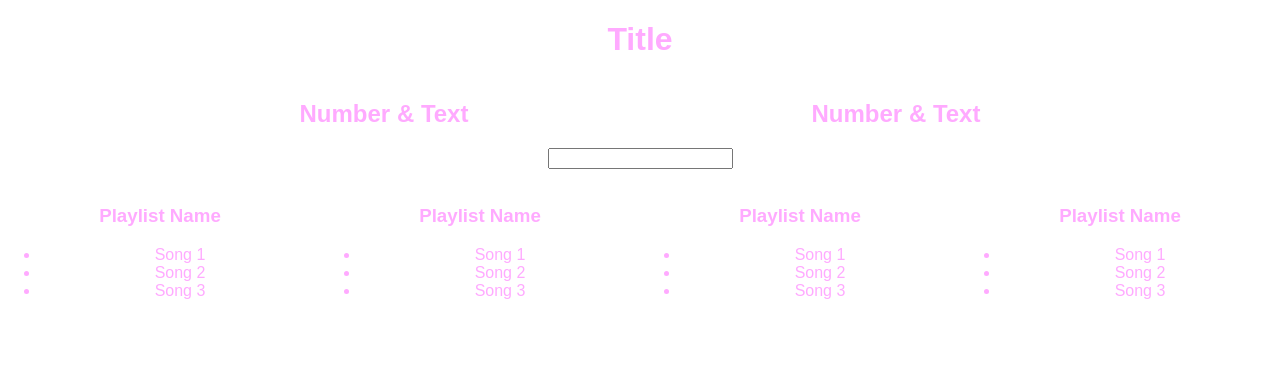
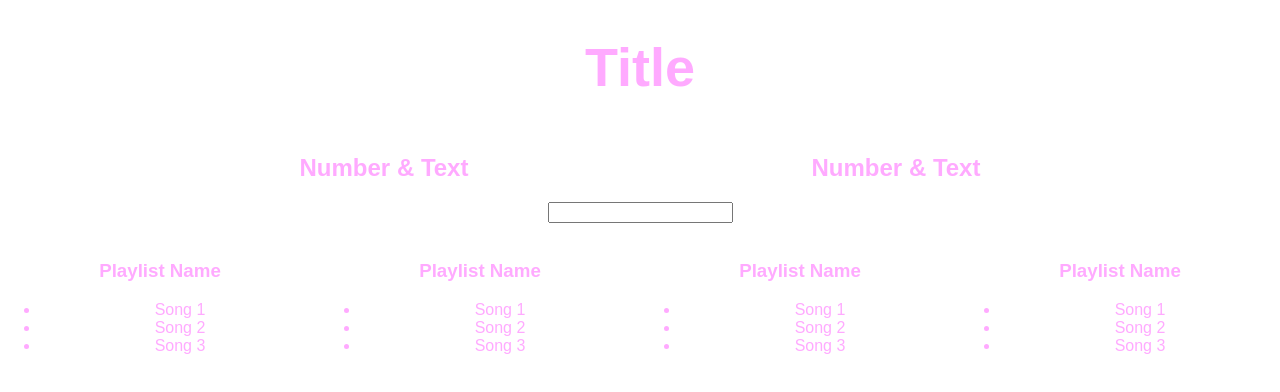
Before and after one commit to juaning/spotify-playlist, a React (Create React App) app: page / in a window 1280 px wide. Shown: the top 392 px of the page. Built offline with nearby package versions, Linux system fonts and the light colour scheme.

Commit message:
Clean up stuff

```diff
--- a/src/App.css
+++ b/src/App.css
@@ -1,28 +1,3 @@
 .App {
   text-align: center;
 }
-
-.App-logo {
-  animation: App-logo-spin infinite 20s linear;
-  height: 80px;
-}
-
-.App-header {
-  background-color: #222;
-  height: 150px;
-  padding: 20px;
-  color: white;
-}
-
-.App-title {
-  font-size: 1.5em;
-}
-
-.App-intro {
-  font-size: large;
-}
-
-@keyframes App-logo-spin {
-  from { transform: rotate(0deg); }
-  to { transform: rotate(360deg); }
-}
--- a/src/App.js
+++ b/src/App.js
@@ -1,10 +1,8 @@
 import React, { Component } from 'react';
-// import logo from './logo.svg';
 import './App.css';
 
-const defaultTextColor = '#FAF';
 const defaultStyle = {
-  color: defaultTextColor
+  color: '#FAF'
 };
 class Aggregate extends Component {
   render() {
@@ -47,7 +45,7 @@ class App extends Component {
   render() {
     return (
       <div className="App">
-        <h1 style={{color: defaultTextColor}}>Title</h1>
+        <h1 style={{...defaultStyle, fontSize: '54px'}}>Title</h1>
         <Aggregate />
         <Aggregate />
         <Filter />
```
